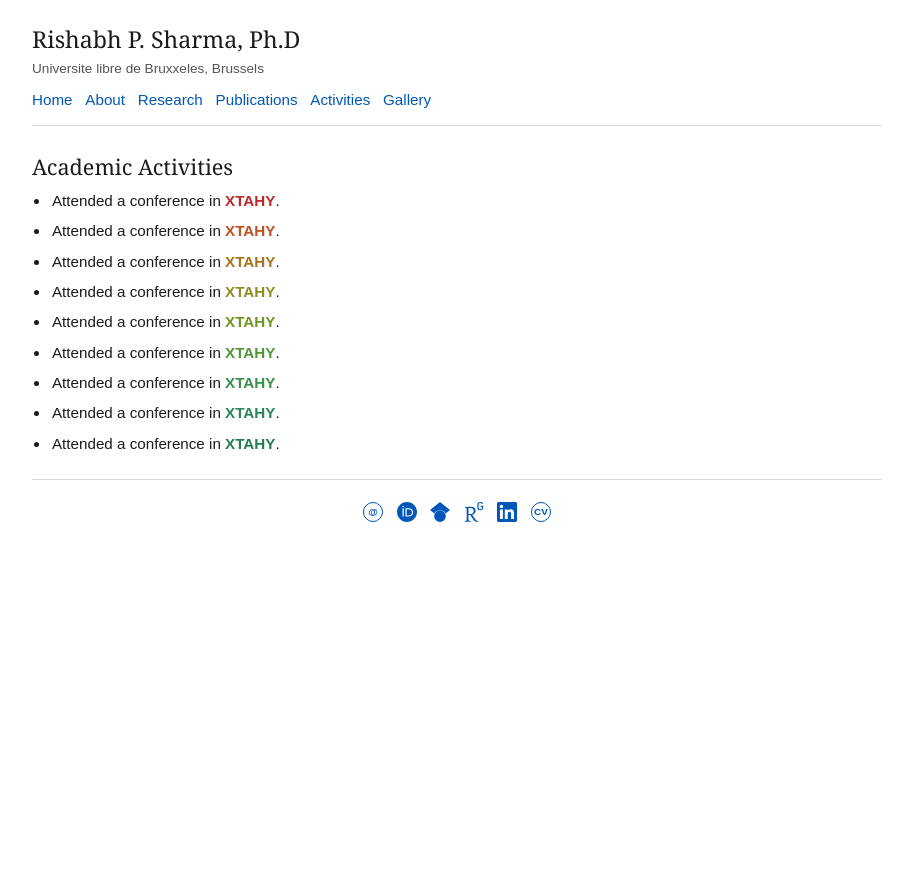
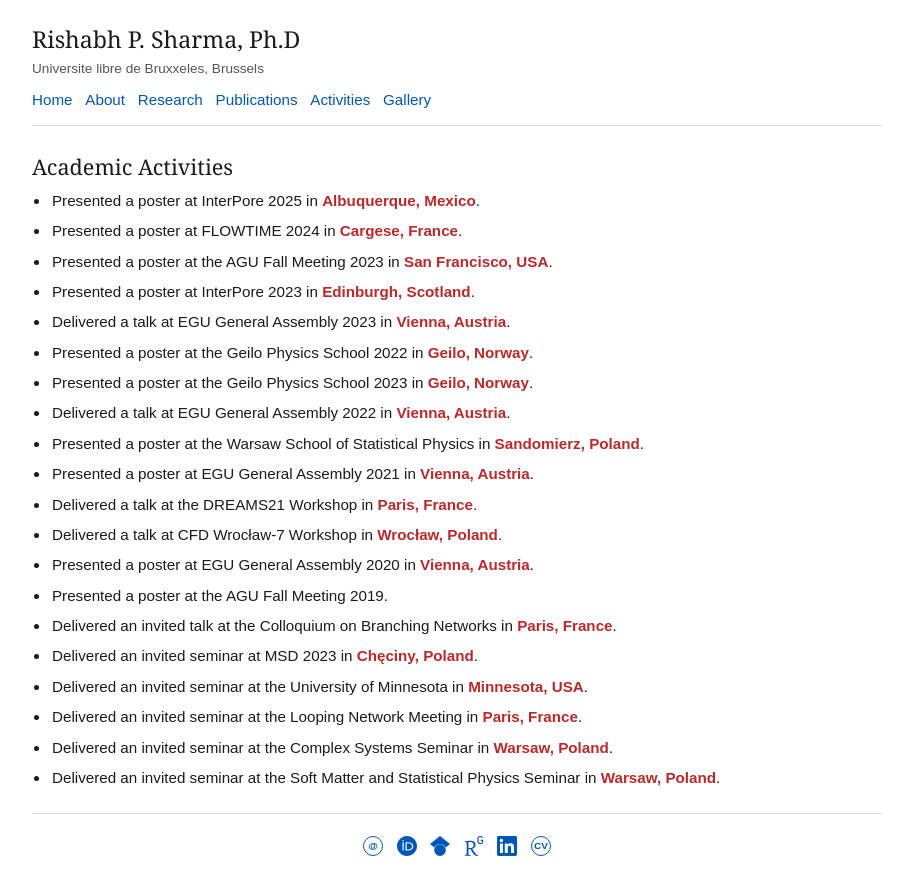
Before and after one commit to rishabhstein/rishabhps.com, an Eleventy site: page src/activities.njk in a window 1280 px wide. Shown: the whole page, without its empty margins (183-1096 px from the left). Before the commit the page ends 800 px from the top, so only its background shows below. Built offline with nearby package versions, Linux system fonts and the light colour scheme; Eleventy itself is replaced by a stand-in of ours; files that its build step writes are made by us from their sources.

Commit message:
updating activit page

```diff
--- a/src/about.njk
+++ b/src/about.njk
@@ -19,7 +19,7 @@ permalink: /about/
         </div>
         <div>
           <dt>Thesis</dt>
-          <dd>Self organization of flow in dissolving rocks [<a href="/assets/files/Rishabh_Sharma_PhD_Thesis">PDF</a>]</dd>
+          <dd>Self organization of flow in dissolving rocks [<a href="/assets/files/Rishabh_Sharma_PhD_Thesis.pdf/">PDF</a>]</dd>
         </div>
         <div>
           <dt>Year</dt>
@@ -41,7 +41,7 @@ permalink: /about/
         </div>
         <div>
           <dt>Thesis</dt>
-          <dd>Nodal Integral Method [<a href="/assets/files/Rishabh_master_thesis">PDF</a>]</dd>
+          <dd>Nodal Integral Method [<a href="/assets/files/Rishabh_master_thesis.pdf/">PDF</a>]</dd>
         </div>
         <div>
           <dt>CGPA</dt>
--- a/src/activities.njk
+++ b/src/activities.njk
@@ -8,13 +8,43 @@ permalink: /activities/
 <h1>Academic Activities</h1>
 
 <ul class="updates-list">
-  <li>Attended a conference in <span style="color: rgb(190, 40, 40); font-weight: bold;">XTAHY</span>.</li>
-  <li>Attended a conference in <span style="color: rgb(190, 80, 35); font-weight: bold;">XTAHY</span>.</li>
-  <li>Attended a conference in <span style="color: rgb(170, 115, 25); font-weight: bold;">XTAHY</span>.</li>
-  <li>Attended a conference in <span style="color: rgb(145, 140, 30); font-weight: bold;">XTAHY</span>.</li>
-  <li>Attended a conference in <span style="color: rgb(110, 150, 35); font-weight: bold;">XTAHY</span>.</li>
-  <li>Attended a conference in <span style="color: rgb(80, 150, 55); font-weight: bold;">XTAHY</span>.</li>
-  <li>Attended a conference in <span style="color: rgb(55, 145, 75); font-weight: bold;">XTAHY</span>.</li>
-  <li>Attended a conference in <span style="color: rgb(40, 135, 90); font-weight: bold;">XTAHY</span>.</li>
-  <li>Attended a conference in <span style="color: rgb(35, 125, 80); font-weight: bold;">XTAHY</span>.</li>
+<li>Presented a poster at InterPore 2025 in <span style="color: rgb(190, 40, 40); font-weight: bold;">Albuquerque, Mexico</span>.</li>
+
+<li>Presented a poster at FLOWTIME 2024 in <span style="color: rgb(190, 40, 40); font-weight: bold;">Cargese, France</span>.</li>
+
+<li>Presented a poster at the AGU Fall Meeting 2023 in <span style="color: rgb(190, 40, 40); font-weight: bold;">San Francisco, USA</span>.</li>
+
+<li>Presented a poster at InterPore 2023 in <span style="color: rgb(190, 40, 40); font-weight: bold;">Edinburgh, Scotland</span>.</li>
+
+<li>Delivered a talk at EGU General Assembly 2023 in <span style="color: rgb(190, 40, 40); font-weight: bold;">Vienna, Austria</span>.</li>
+
+<li>Presented a poster at the Geilo Physics School 2022 in <span style="color: rgb(190, 40, 40); font-weight: bold;">Geilo, Norway</span>.</li>
+
+<li>Presented a poster at the Geilo Physics School 2023 in <span style="color: rgb(190, 40, 40); font-weight: bold;">Geilo, Norway</span>.</li>
+
+<li>Delivered a talk at EGU General Assembly 2022 in <span style="color: rgb(190, 40, 40); font-weight: bold;">Vienna, Austria</span>.</li>
+
+<li>Presented a poster at the Warsaw School of Statistical Physics in <span style="color: rgb(190, 40, 40); font-weight: bold;">Sandomierz, Poland</span>.</li>
+
+<li>Presented a poster at EGU General Assembly 2021 in <span style="color: rgb(190, 40, 40); font-weight: bold;">Vienna, Austria</span>.</li>
+
+<li>Delivered a talk at the DREAMS21 Workshop in <span style="color: rgb(190, 40, 40); font-weight: bold;">Paris, France</span>.</li>
+
+<li>Delivered a talk at CFD Wrocław-7 Workshop in <span style="color: rgb(190, 40, 40); font-weight: bold;">Wrocław, Poland</span>.</li>
+
+<li>Presented a poster at EGU General Assembly 2020 in <span style="color: rgb(190, 40, 40); font-weight: bold;">Vienna, Austria</span>.</li>
+
+<li>Presented a poster at the AGU Fall Meeting 2019.</li>
+
+<li>Delivered an invited talk at the Colloquium on Branching Networks in <span style="color: rgb(190, 40, 40); font-weight: bold;">Paris, France</span>.</li>
+
+<li>Delivered an invited seminar at MSD 2023 in <span style="color: rgb(190, 40, 40); font-weight: bold;">Chęciny, Poland</span>.</li>
+
+<li>Delivered an invited seminar at the University of Minnesota in <span style="color: rgb(190, 40, 40); font-weight: bold;">Minnesota, USA</span>.</li>
+
+<li>Delivered an invited seminar at the Looping Network Meeting in <span style="color: rgb(190, 40, 40); font-weight: bold;">Paris, France</span>.</li>
+
+<li>Delivered an invited seminar at the Complex Systems Seminar in <span style="color: rgb(190, 40, 40); font-weight: bold;">Warsaw, Poland</span>.</li>
+
+<li>Delivered an invited seminar at the Soft Matter and Statistical Physics Seminar in <span style="color: rgb(190, 40, 40); font-weight: bold;">Warsaw, Poland</span>.</li>
 </ul>
```
